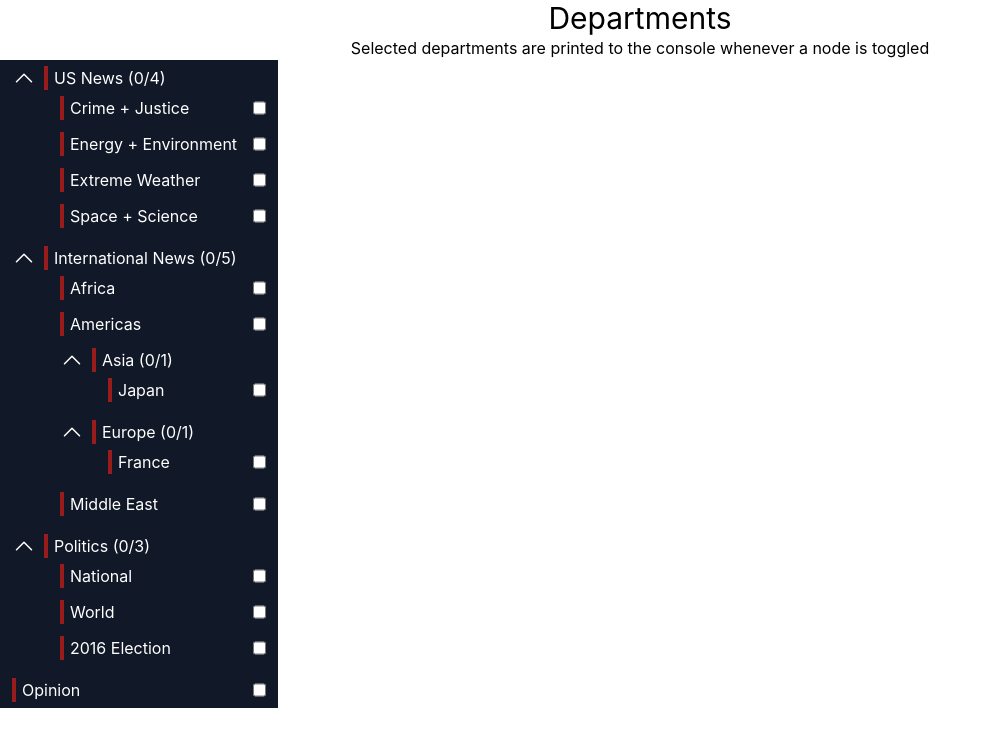
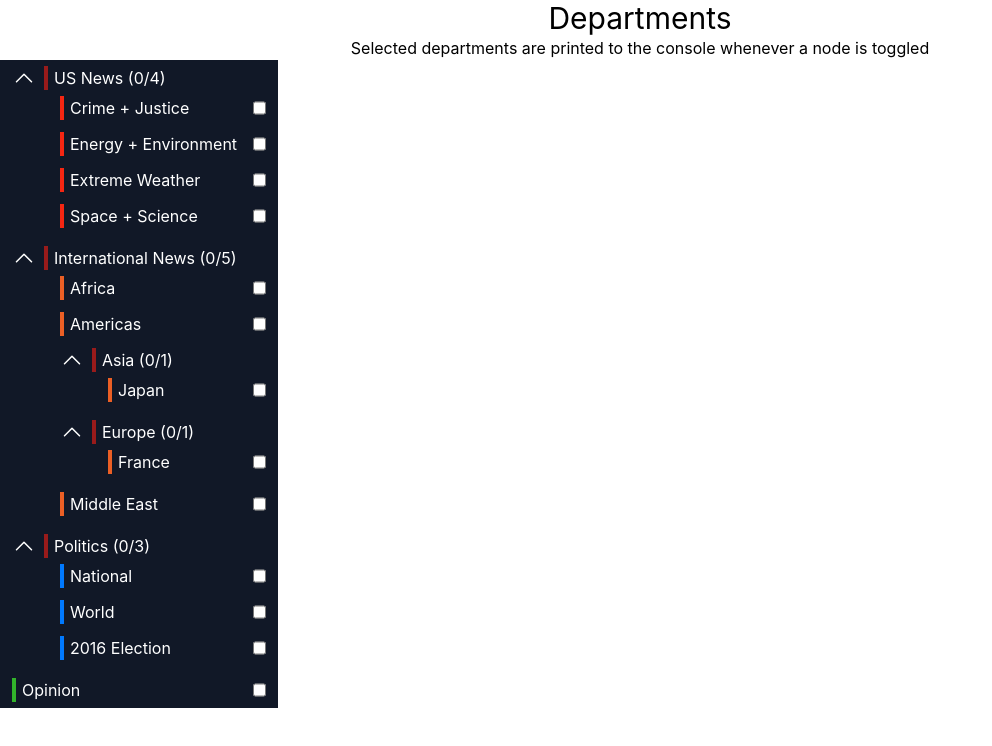
Before and after one commit to khuf/wtech-test, a React (Create React App) app: page / in a window 1280 px wide. Shown: the top 746 px of the page, without its empty margins (0-992 px from the left). Built offline with nearby package versions, Linux system fonts and the light colour scheme.

Commit message:
custom color for departments

```diff
--- a/src/DepartmentSelector/TreeItem.tsx
+++ b/src/DepartmentSelector/TreeItem.tsx
@@ -44,11 +44,12 @@ const BranchNode = ({ node, toggleNode }: TreeNodeProps) => {
 };
 
 const LeafNode = ({ node, toggleNode }: TreeNodeProps) => {
+    const departmentColor = node.data.color;
 
     return (
         <li className="py-1.5">
             <div className="flex space-x-2 px-3">
-                <span className="border-red-800 border-l-4 pl-1.5 pr-4">{`${node.data.title}`}</span>
+                <span style={{borderColor: departmentColor}} className="border-l-4 pl-1.5 pr-4">{`${node.data.title}`}</span>
                 <input type="checkbox" className="accent-pink-500 !ml-auto" onChange={() => toggleNode(node.id)} checked={node.selected} />
             </div>
         </li>
```
